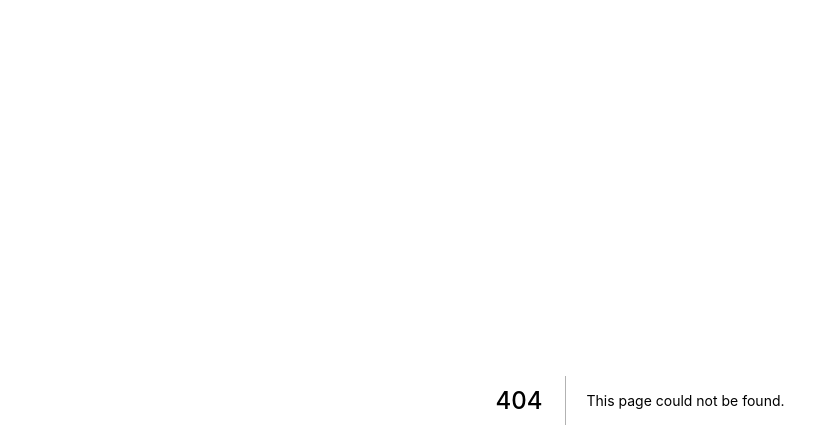
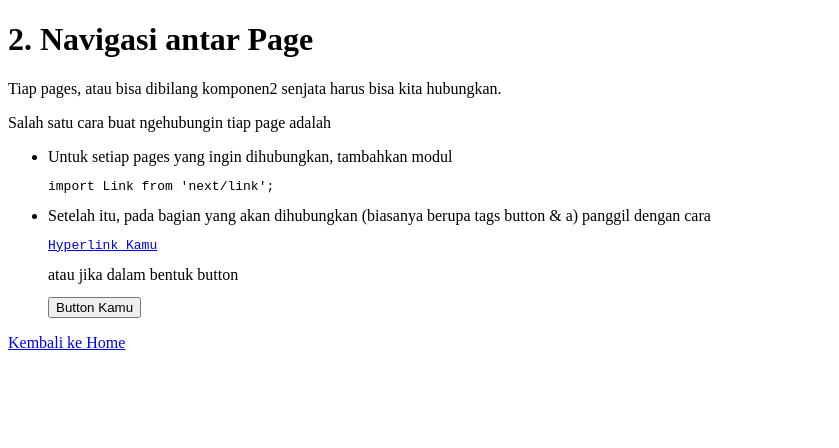
Before and after one commit to crazy7th/pwa-next, a Next.js app: page /mission1/quest_2 in a window 1280 px wide. Before the commit this address had no page. Shown: the top 448 px of the page, without its empty margins (0-839 px from the left). Built offline with nearby package versions, Linux system fonts and the light colour scheme.

Commit message:
[Link] menggunakan next/link untuk menghubungkan tiap page

```diff
--- a/pages/index.js
+++ b/pages/index.js
@@ -1,10 +1,14 @@
+import Link from 'next/link';
+
 const Index = () => (
     <div>
         <h1>Ngoding itu Menyenangkan ☺</h1>
 
         <p>Coba bayangin deh, dimulai dari baris demi baris kode yang nantinya kamu lakuin, kamu bisa bikin apapun yang kamu mau</p>
 
-        <button>Kuy Mabar</button>
+        <Link href="/home">
+            <button>Kuy Mabar</button>
+        </Link>
     </div>
 );
 
--- /dev/null
+++ b/pages/mission1/quest_2.js
@@ -0,0 +1,42 @@
+import Link from 'next/link';
+
+const Quest1 = () => (
+    <div>
+        <h1>2. Navigasi antar Page</h1>
+        <p>Tiap pages, atau bisa dibilang komponen2 senjata harus bisa kita hubungkan.</p>
+        <p>Salah satu cara buat ngehubungin tiap page adalah</p>
+
+        <ul>
+            <li>
+                Untuk setiap pages yang ingin dihubungkan, tambahkan modul
+                <pre>import Link from 'next/link';</pre>
+            </li>
+            <li>
+                Setelah itu, pada bagian yang akan dihubungkan (biasanya berupa tags button & a) panggil dengan cara
+                <pre>
+                    <code>
+                        <Link href="/your_url">
+                            <a>Hyperlink Kamu</a>
+                        </Link>
+                    </code>
+                </pre>
+                atau jika dalam bentuk button
+                <pre>
+                    <code>
+                        <Link href="/your_url">
+                            <button>Button Kamu</button>
+                        </Link>
+                    </code>
+                </pre>
+            </li>
+        </ul>
+
+        <p>
+            <Link href="/home">
+                <a>Kembali ke Home</a>
+            </Link>
+        </p>
+    </div>
+);
+
+export default Quest1;
```
Also changed, not shown: pages/home.js (added, +29 -0 lines), pages/mission1/quest_1.js (added, +31 -0 lines).
